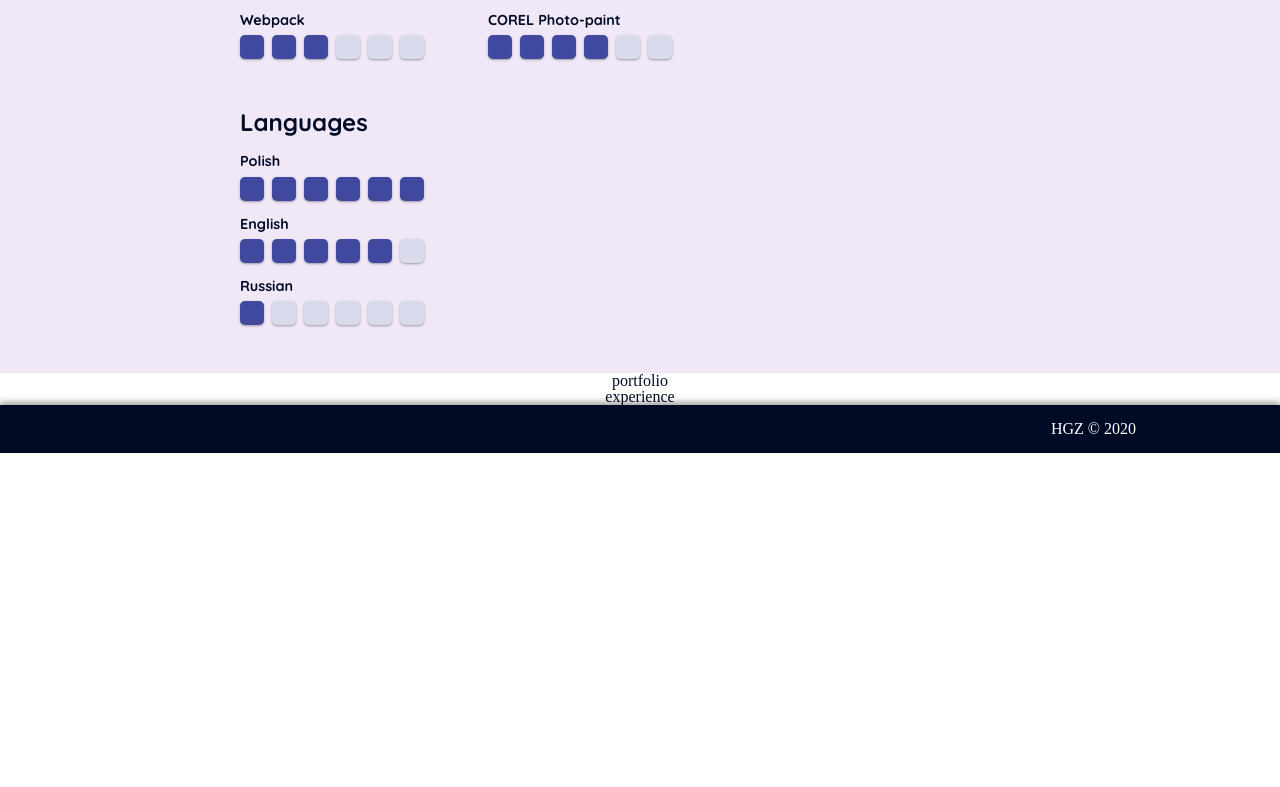
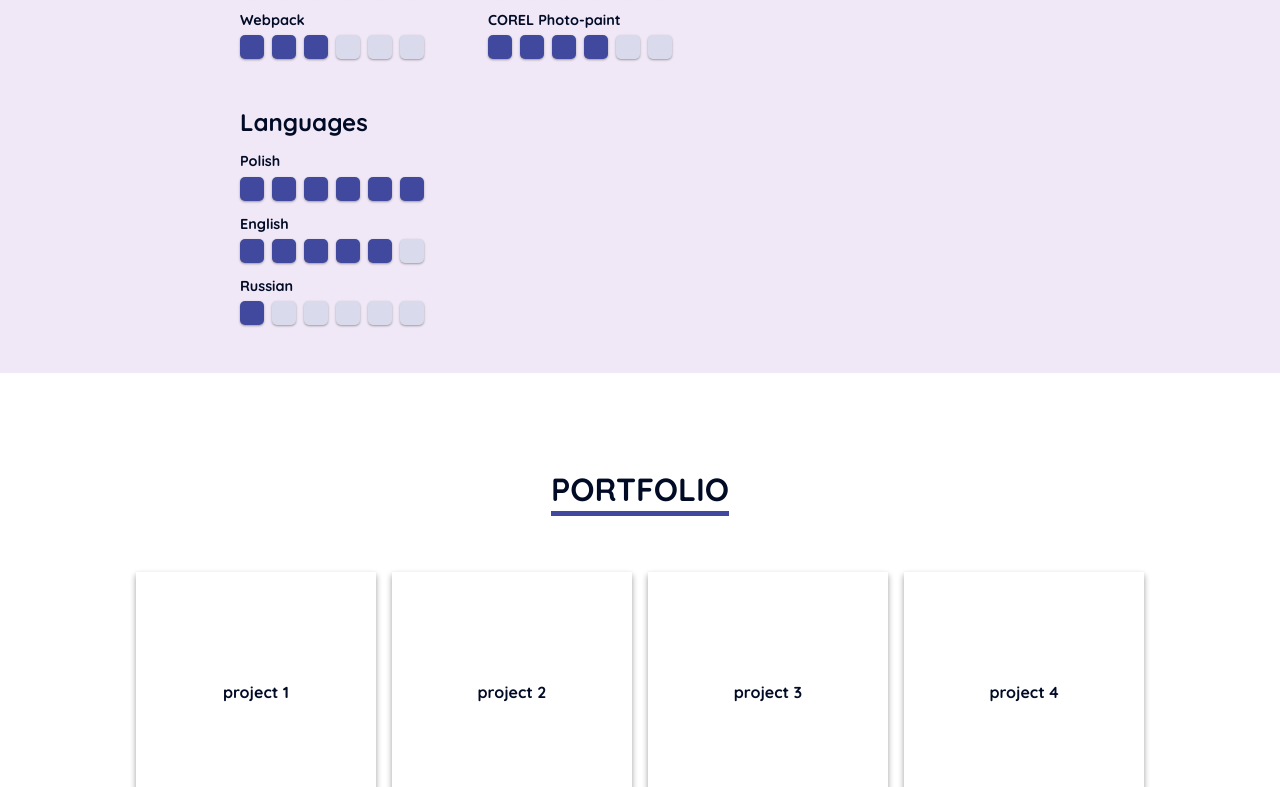
Before and after one commit to HGZwebdesign/My_CV, a React app: page / in a window 1280 px wide. Shown: the part 2010-2797 px from the top of the page. Before the commit the page ends 2463 px from the top, so only its background shows below. Built offline with nearby package versions, Linux system fonts and the light colour scheme.

Commit message:
Portfolio init

```diff
--- a/src/client/Sections/Portfolio.jsx
+++ b/src/client/Sections/Portfolio.jsx
@@ -1,8 +1,59 @@
 import React from 'react'
-import {SectionBox} from './MainPanel'
+import {MAIN, WHITE, styled, BLACK} from '../styles'
+import {SectionBox, SecTitle} from './MainPanel'
+import {ContentBox, Box} from '../Components/Box'
+import {projectsDB} from '../settings'
+import {M, M_BOLD_MAIN, Text} from '../Components/Text'
+
+const ImgBox = styled(Box)`
+	background-image: url(${p => p.img});
+	background-size: cover;
+	background-position: center;
+	background-repeat: no-repeat;
+	width: ${p => `${p.size}vh`};
+	height: ${p => `${p.size}vh`};
+
+	/* box-shadow: 0px 0px 48px 35px ${BLACK}; */
+`
 
 const Portfolio = ({id, label}) => {
-	return <SectionBox {...{id}}>{label}</SectionBox>
+	return (
+		<SectionBox {...{bg: WHITE, fg: MAIN, id}}>
+			<ContentBox
+				{...{
+					padding: '6rem 0 3rem',
+					top: true,
+					gap: '1rem',
+					column: true,
+				}}
+			>
+				<Box padding="0 0 2rem">
+					<SecTitle {...{label}} />
+				</Box>
+				<Box wrap gap>
+					{projectsDB?.map(({src, label, link}) => (
+						<a href={link} target="_blank" rel="noopener noreferrer">
+							<ImgBox shadow={2} size={30} img={src}>
+								<Text set={M_BOLD_MAIN}> {label}</Text>
+							</ImgBox>
+						</a>
+					))}
+				</Box>
+				<Box padding="2rem 0 " gap="0.5rem" left>
+					<Text set={M}>Please check my GitHub account:</Text>
+					<Text
+						set={M_BOLD_MAIN}
+						as="a"
+						href="https://github.com/HGZdev"
+						target="_blank"
+						rel="noopener noreferrer"
+					>
+						HGZdev
+					</Text>
+				</Box>
+			</ContentBox>
+		</SectionBox>
+	)
 }
 
 export default Portfolio
--- a/src/client/settings.js
+++ b/src/client/settings.js
@@ -2,7 +2,7 @@ import {About, Experience, Intro, Portfolio, Skills, Logos} from './Sections'
 
 export const sections = [
 	{id: 'intro', label: 'intro', Component: Intro},
-	{id: 'about', label: 'about', Component: About},
+	{id: 'about', label: 'about me', Component: About},
 	// {id: 'logos', label: 'logos', Component: Logos, noLink: true},
 	{id: 'skills', label: 'skills', Component: Skills},
 	{
@@ -69,3 +69,36 @@ export const skillsDB = [
 		],
 	},
 ]
+
+export const projectsDB = [
+	{
+		scr: '',
+		label: 'project 1',
+		link: '',
+	},
+	{
+		scr: '',
+		label: 'project 2',
+		link: '',
+	},
+	{
+		scr: '',
+		label: 'project 3',
+		link: '',
+	},
+	{
+		scr: '',
+		label: 'project 4',
+		link: '',
+	},
+	{
+		scr: '',
+		label: 'project 5',
+		link: '',
+	},
+	{
+		scr: '',
+		label: 'project 6',
+		link: '',
+	},
+]
```
